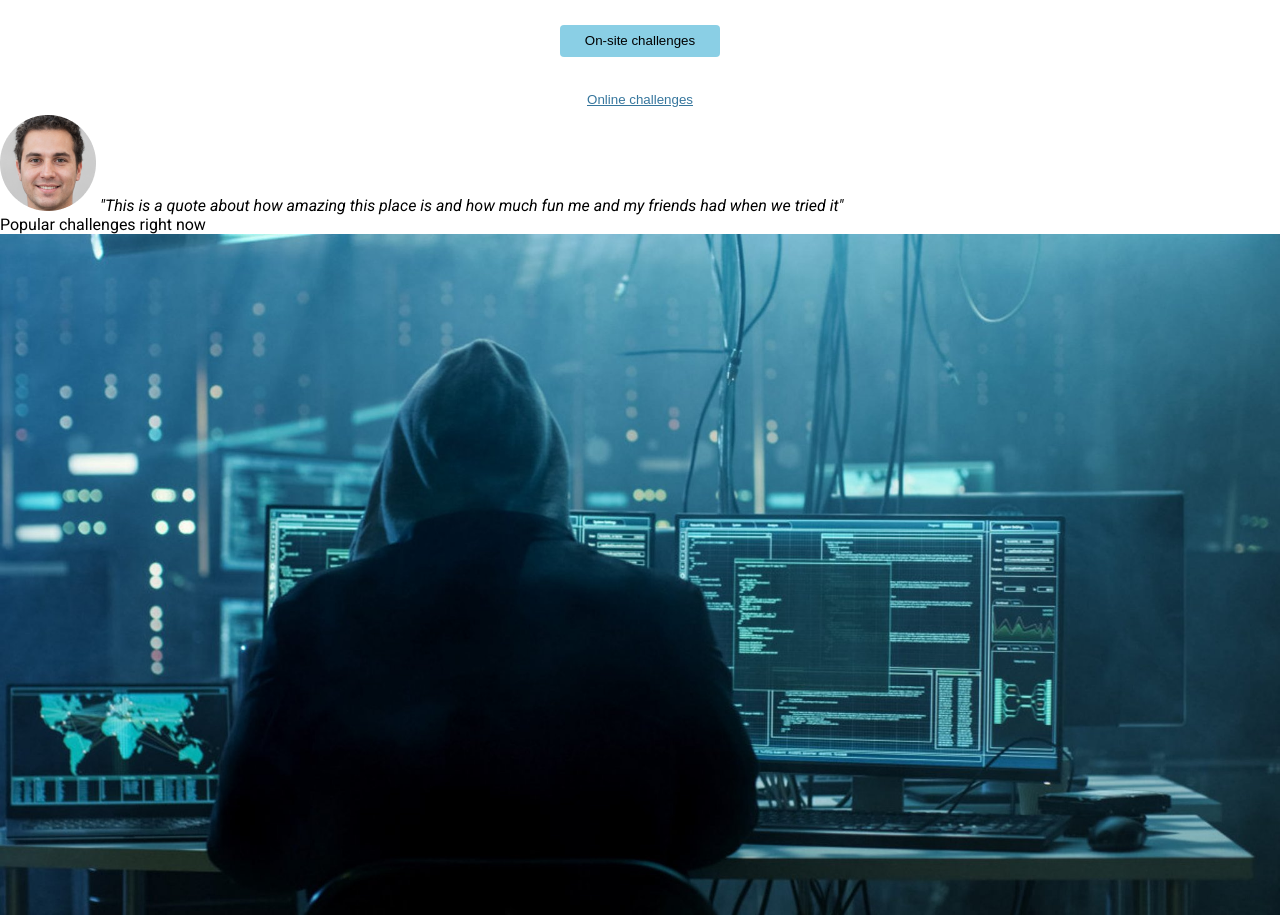
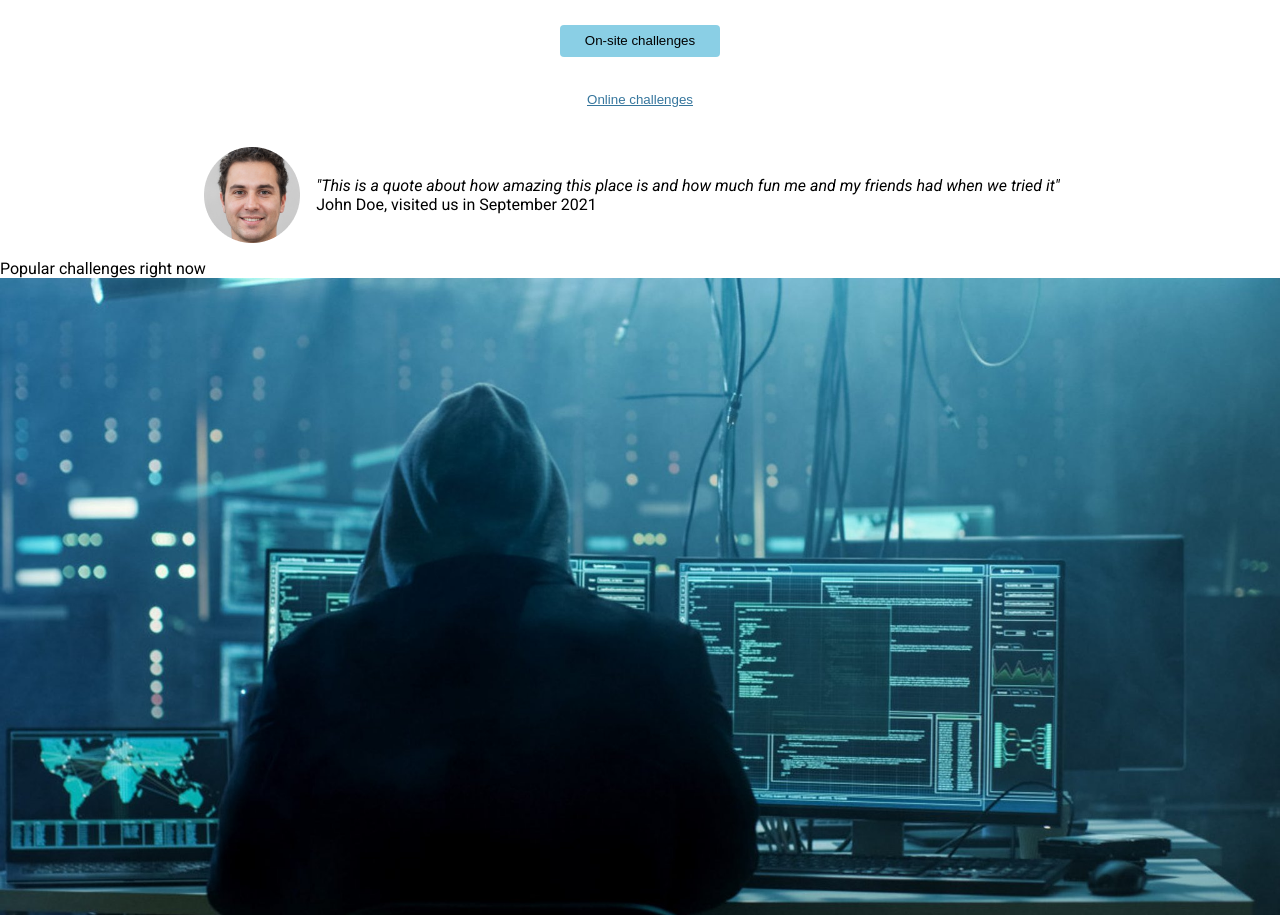
Before and after one commit to a-jaxell/hacker-escaper-rooms, a website: page index.html in a window 1280 px wide. Shown: the part 840-1755 px from the top of the page. Drawn offline with Linux system fonts and the light colour scheme.

Commit message:
Add review card styling and placement

```diff
--- a/index.html
+++ b/index.html
@@ -23,7 +23,8 @@
        <section class="review__container">
           <div class="review__card">
             <img src="resources/images/review-head.png" alt="A picture of a previous guest" class="review__picture"></img>
-                <em>"This is a quote about how amazing this place is and how much fun me and my friends had when we tried it"</em>
+                <p><em>"This is a quote about how amazing this place is and how much fun me and my friends had when we tried it"</em>
+                <br>John Doe, visited us in September 2021</p>
           </div>
        </section>
        <section class="popular">
--- a/main.scss
+++ b/main.scss
@@ -62,8 +62,29 @@ header{
         text-decoration: underline;
         color: #36769D;
     }
+}
+.review__container{
+    padding-top: 1rem;
 
+    .review__card{
+        display: flex;
+        justify-content: center;
+        align-items: center;
+        padding: 0 1rem;
+
+        img{
+            max-width: 20%;
+            padding: 1rem;
+            align-self: flex-start;
+        }
+        p{
+            padding-right: 2em;
+            font-size: 1em;
+        }
+    }
 }
+
+
 button{
     width: 10rem;
     height: 2rem;
```
Also changed, not shown: resources/css/main.css.
